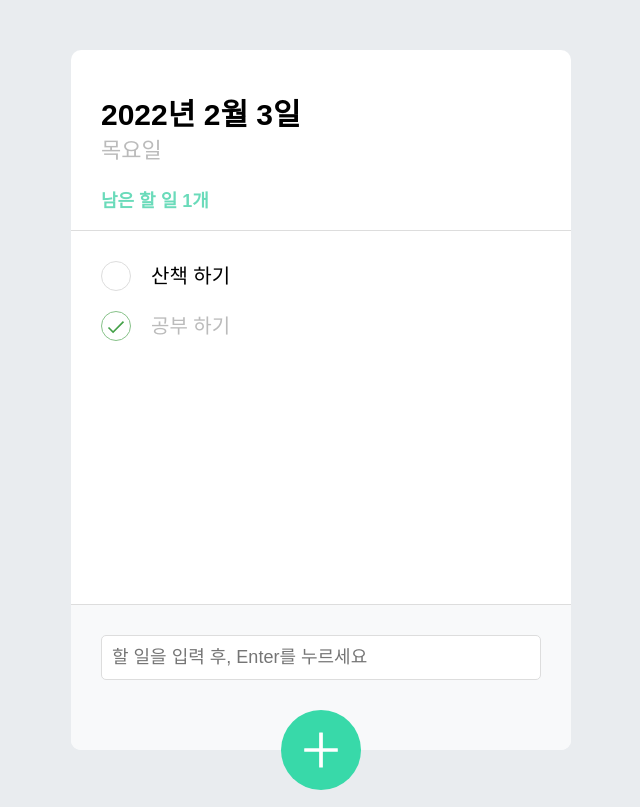
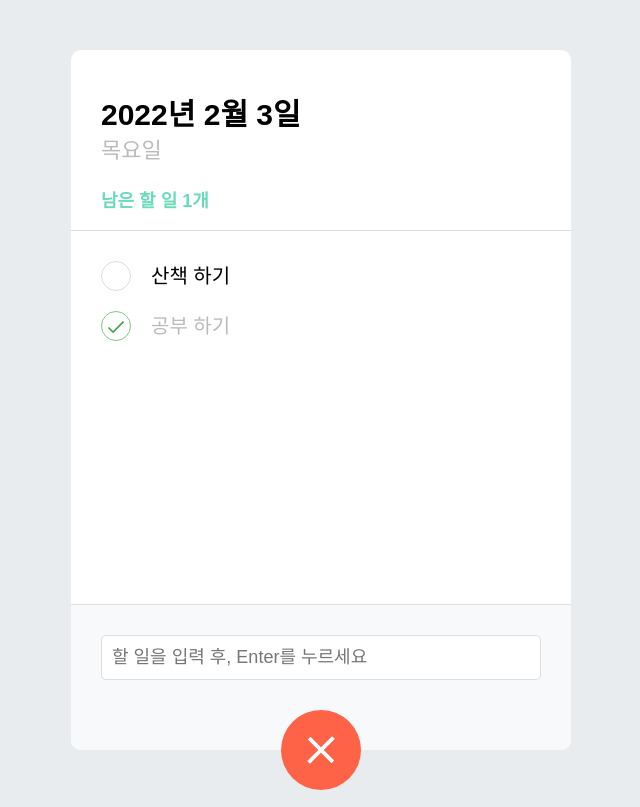
Before and after one commit to suyeon-hong/todolist, a React (Create React App) app: page / in a window 1280 px wide. Both pictures are taken after a click on the button 640 px from the left and 750 px from the top of the page. Shown: the whole page, without its empty margins (319-959 px from the left). Built offline with nearby package versions, Linux system fonts and the light colour scheme; the HTML template or start-up script is replaced by a standard one.

Commit message:
:sparkles: 하단 리스트 추가 버튼 구현
+버튼 클릭 시 인풋창 노출, 입력값 입력 후 enter키 누르면 리스트 추가, x버튼 클릭 시 인풋창 미노출, 기본상태로 변경

See issues: #5

```diff
--- a/src/components/base/Button/Button.jsx
+++ b/src/components/base/Button/Button.jsx
@@ -2,10 +2,16 @@ import { AiOutlinePlus } from 'react-icons/ai';
 import * as S from './Style';
 import { IconContext } from 'react-icons';
 
-export default function Button() {
+export default function Button({ buttonOn, onClick }) {
   return (
     <IconContext.Provider value={{ color: '#fff', size: '50px' }}>
-      <S.Button>
+      <S.Button
+        style={{
+          background: buttonOn && 'tomato',
+          transform: buttonOn && 'rotate(45deg)',
+        }}
+        onClick={onClick}
+      >
         <AiOutlinePlus />
       </S.Button>
     </IconContext.Provider>
--- a/src/components/base/Button/Style.js
+++ b/src/components/base/Button/Style.js
@@ -13,8 +13,5 @@ export const Button = styled.button`
 	bottom: 0;
 	margin-bottom: -40px;
 	margin-left: -40px;
+	transition: .5s;
 `
-export const ActiveBtn = styled(Button)`
-	background: tomato;
-	transform: rotate(45deg)
-`
--- a/src/components/base/ListBox/ListBox.jsx
+++ b/src/components/base/ListBox/ListBox.jsx
@@ -3,7 +3,6 @@ import { FaTrash } from 'react-icons/fa';
 import { FcCheckmark } from 'react-icons/fc';
 
 export default function ListBox({ list, onClick, onRemove, checkActivation }) {
-  console.log(list);
   return (
     <S.ListBox>
       {list.map((li) => (
--- a/src/components/base/UserInput/Style.js
+++ b/src/components/base/UserInput/Style.js
@@ -1,6 +1,6 @@
 import styled from 'styled-components'
 
-export const UserInputWrapper = styled.div`
+export const UserInputForm = styled.form`
 	width: 100%;
 	padding: 30px 30px 70px;
 	background: #F8F9FA;
--- a/src/components/base/UserInput/UserInput.jsx
+++ b/src/components/base/UserInput/UserInput.jsx
@@ -1,9 +1,13 @@
 import * as S from './Style';
 
-export default function UserInput() {
+export default function UserInput({ userInput, onUpdate, onChange }) {
   return (
-    <S.UserInputWrapper>
-      <S.UserInput placeholder="할 일을 입력 후, Enter를 누르세요" />
-    </S.UserInputWrapper>
+    <S.UserInputForm onSubmit={onUpdate}>
+      <S.UserInput
+        onChange={onChange}
+        value={userInput.contents}
+        placeholder="할 일을 입력 후, Enter를 누르세요"
+      />
+    </S.UserInputForm>
   );
 }
--- a/src/components/domain/ToDoList/ToDoList.jsx
+++ b/src/components/domain/ToDoList/ToDoList.jsx
@@ -1,8 +1,15 @@
 import { Header, ListBox, Button, UserInput } from '../../base';
-import { useState } from 'react';
+import { useState, useRef } from 'react';
 import * as S from './Style';
 
 export default function ToDoList() {
+  const nextId = useRef(3);
+  const [buttonOn, setButtonOn] = useState(false);
+  const [userInput, setUserInput] = useState({
+    contents: '',
+    completed: false,
+    isActive: false,
+  });
   const [list, setList] = useState([
     {
       id: 1,
@@ -28,13 +35,40 @@ export default function ToDoList() {
 
   const onRemove = (id) => {
     setList((list) => list.filter((li) => li.id !== id));
-    console.log(list);
   };
 
   const checkActivation = (id) => {
     setList((list) =>
       list.map((li) => (li.id === id ? { ...li, isActive: !li.isActive } : li)),
     );
+  };
+
+  const activeBtn = () => {
+    setButtonOn((button) => !button);
+  };
+
+  const getUserInput = (e) => {
+    setUserInput((input) => ({ ...input, contents: e.target.value }));
+  };
+
+  const onUpdate = (e) => {
+    e.preventDefault();
+    if (userInput.contents === '') {
+      alert('할 일을 입력해 주세요.');
+      return;
+    }
+    setList((list) =>
+      list.concat({
+        id: nextId.current,
+        ...userInput,
+      }),
+    );
+    setUserInput({
+      contents: '',
+      completed: false,
+      isActive: false,
+    });
+    nextId.current += 1;
   };
 
   return (
@@ -46,8 +80,14 @@ export default function ToDoList() {
         onRemove={onRemove}
         checkActivation={checkActivation}
       />
-      <UserInput />
-      <Button />
+      {buttonOn && (
+        <UserInput
+          userInput={userInput}
+          onChange={getUserInput}
+          onUpdate={onUpdate}
+        />
+      )}
+      <Button buttonOn={buttonOn} onClick={activeBtn} />
     </S.Wrapper>
   );
 }
```
